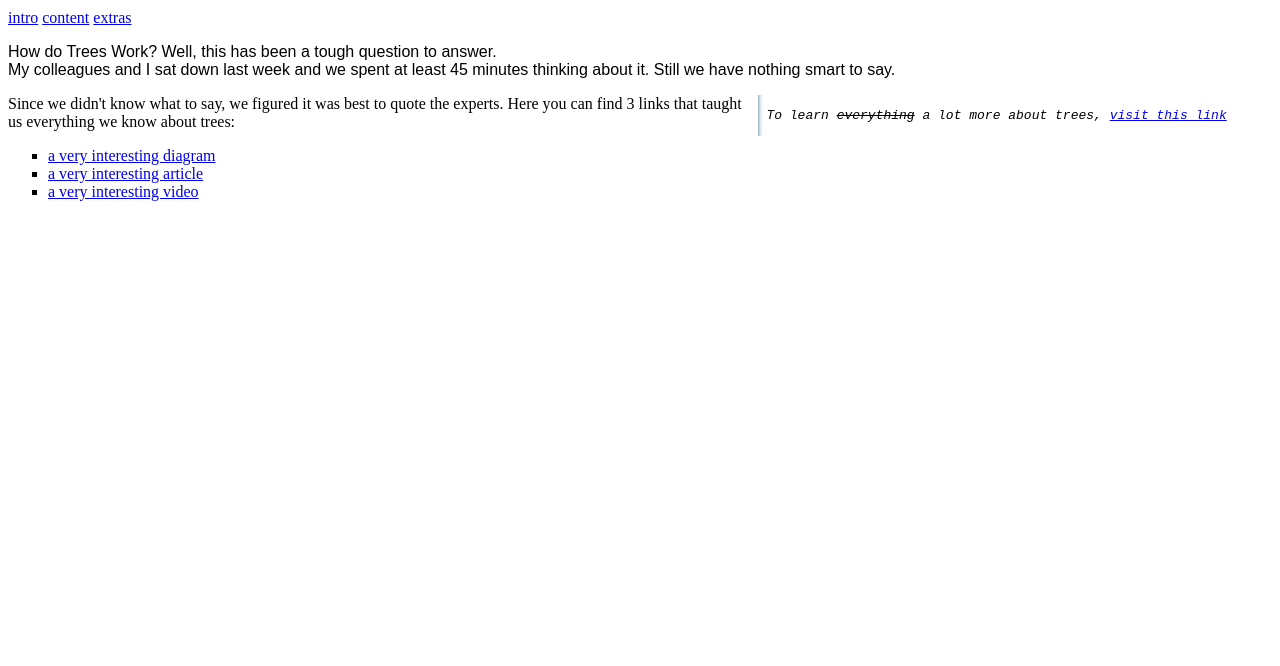
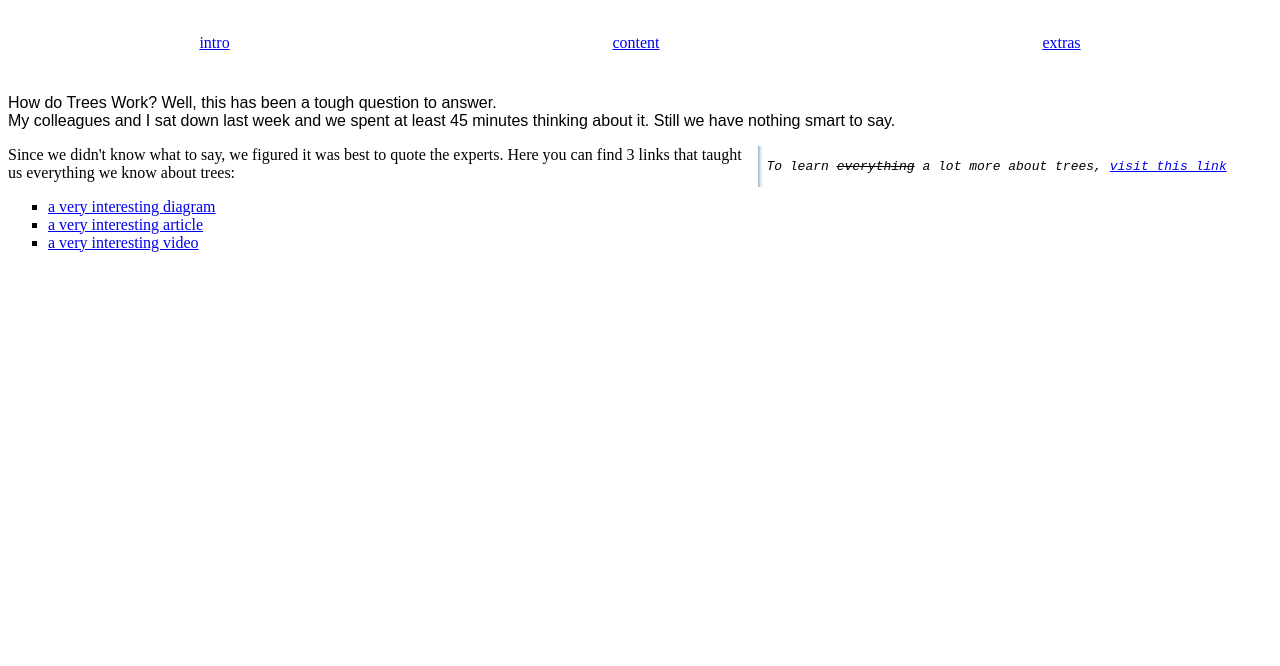
Before and after one commit to lab-antwerp-1/Group1-HTML_CSS, a website: page pages/index.html in a window 1280 px wide. Shown: the part 134-800 px from the top of the page. Drawn offline with Linux system fonts and the light colour scheme; files that its build step writes are made by us from their sources; files whose address does not match are found by name.

Commit message:
Update index.css

```diff
--- a/styles/index.css
+++ b/styles/index.css
@@ -29,6 +29,15 @@
   display: flex;
   flex-direction: row;
   justify-content: center;
+  padding-top: 2%;
+  padding-bottom: 2%;
+}
+
+.spaced-items {
+  display: flex;
+  flex-direction: row;
+  align-content: center;
+  justify-content: space-around;
   padding-top: 2%;
   padding-bottom: 2%;
 }
```
